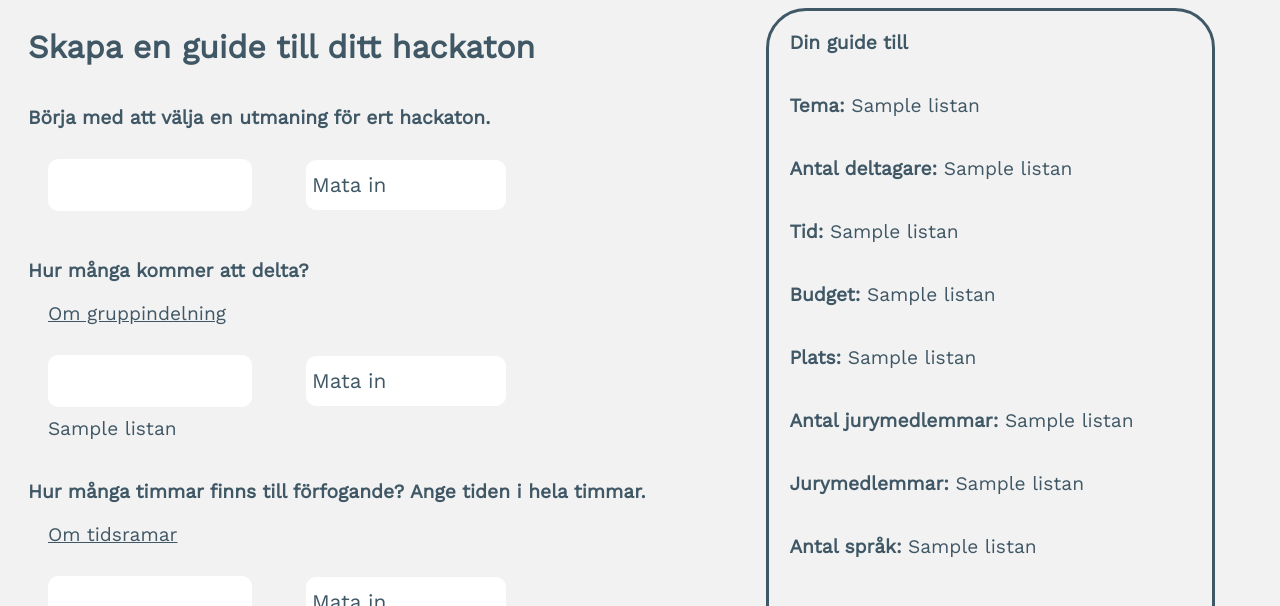
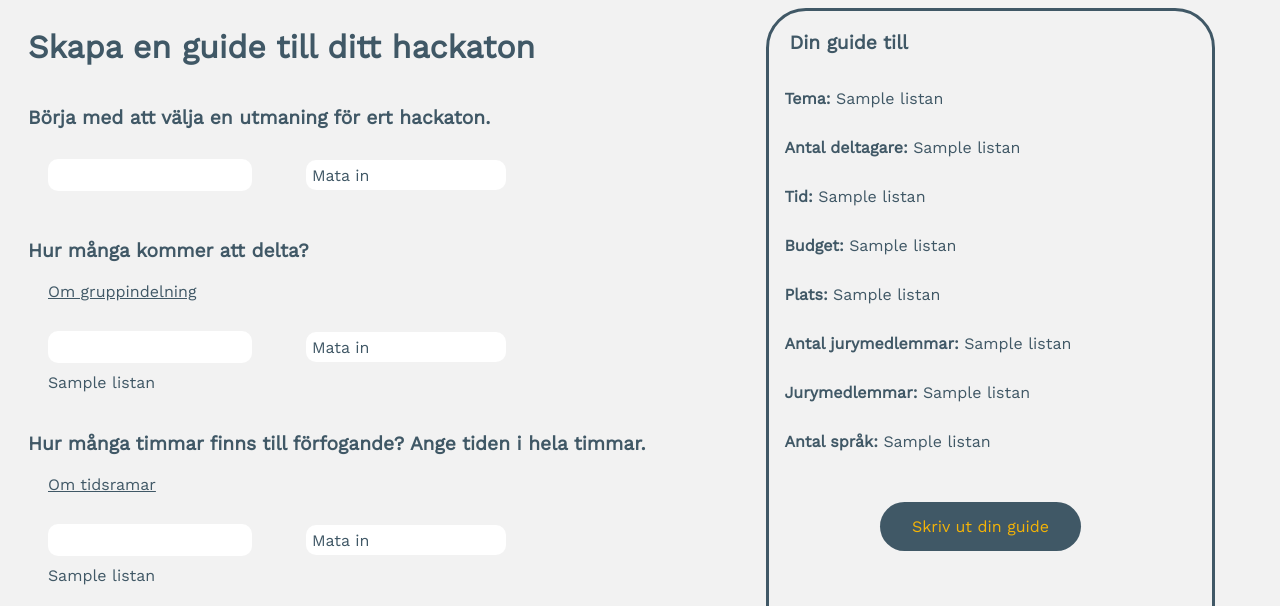
Before and after one commit to Emmaasofiaa/Hackaton, a Flask app: template templates/verktyg.html in a window 1280 px wide. Shown: the top 606 px of the page. Run offline with Flask 2, Linux system fonts and the light colour scheme; the template is opened without the code that fills it: values that come from a table or form of the project are taken from there, most other values are stand-ins (such as "Sample title", 1, 10 or a date in 2020).

Commit message:
Update main.css

```diff
--- a/static/css/main.css
+++ b/static/css/main.css
@@ -6,15 +6,15 @@ body {
 p {
     color: #405866;
     font-family: 'Work sans', sans-serif;
-    font-size: 1.2em;
+    font-size: 1em;
     display: inline-block;
-    margin:  20px;
+    margin:  15px;
 }
 
 p1 {
   color: #405866;
   font-family: 'Work sans',  sans-serif;
-  font-size: 1.2em;
+  font-size: 1em;
   display: inline-block;
   margin-left:  40px;
   margin-bottom: 20px;
@@ -24,7 +24,7 @@ p1 {
 p2 {
   color: #405866;
   font-family: 'Work sans',  sans-serif;
-  font-size: 1.2em;
+  font-size: 1em;
   display: inline-block;
   margin-bottom: 20px;
 }
@@ -32,7 +32,7 @@ p2 {
 h1 {
   color: #405866;
   font-family: 'Work sans',  sans-serif;
-  font-size: 2em;
+  font-size: 1,4em;
   display: inline-block;
   margin:  20px;
   font-weight: bold;
@@ -52,13 +52,13 @@ input {
   width: 200px;
   margin: 10px;
   margin-left: 40px;
-  height: 50px;
+  height: 30px;
   border: none;
   background-color: rgb(255, 255, 255);
   color: #405866;
   border-radius: 10px;
   font-family: 'Work sans',  sans-serif;
-  font-size: 1.3em;
+  font-size: 1em;
   text-align: left;
 }
 
```
